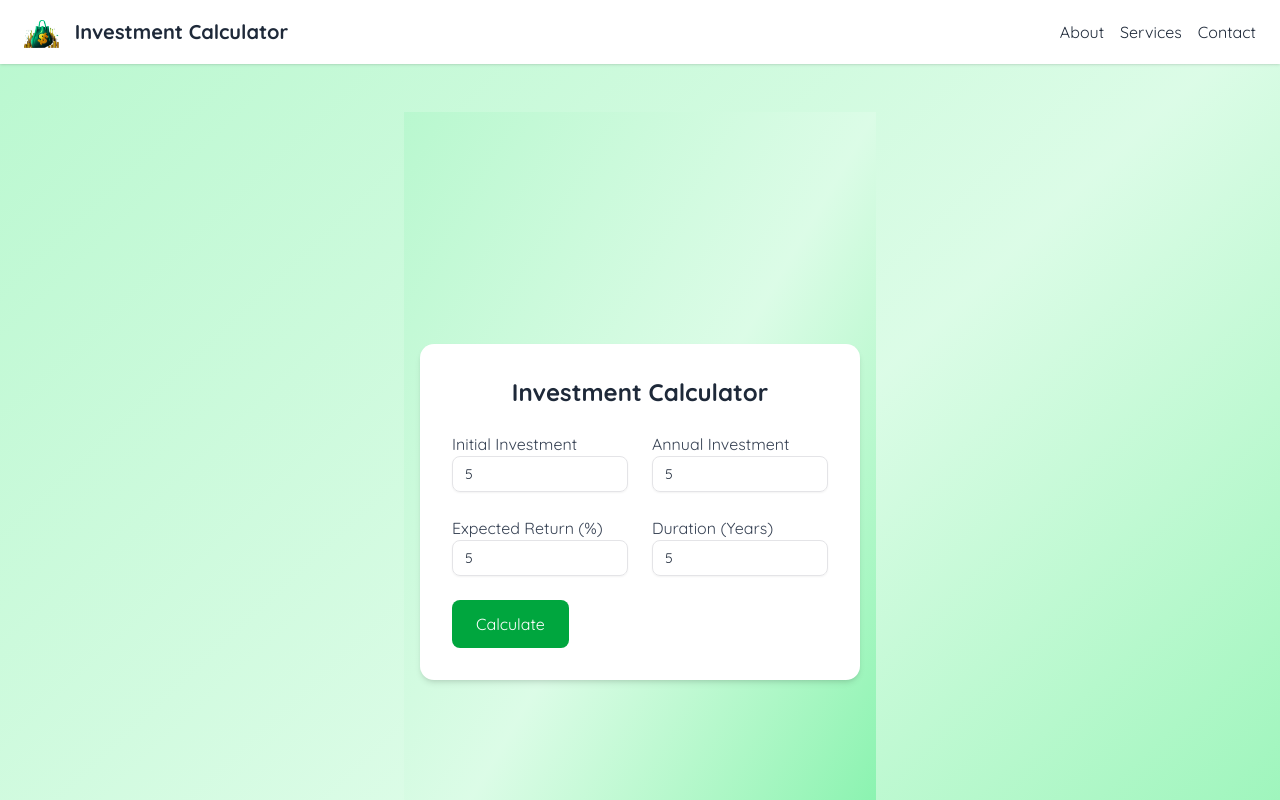
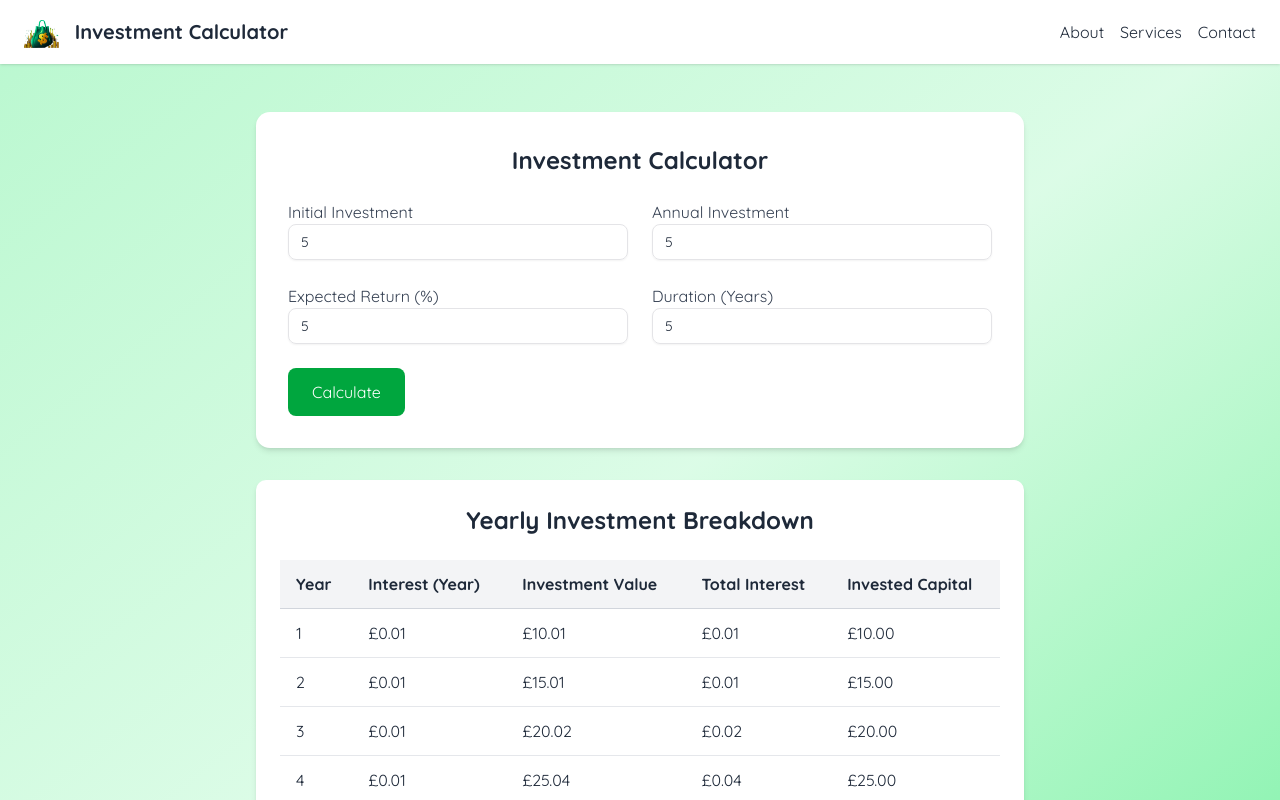
Before and after one commit to oanskyy/investment-calculator, a React (Vite) app: page / in a window 1280 px wide. Both pictures are taken after typing "5", "5", "5", "5" into the empty fields and a click on the button "Calculate". Shown: the top 800 px of the page. Built offline with nearby package versions, Linux system fonts and the light colour scheme.

Commit message:
feat(ui): display yearly investment results with detailed breakdown

```diff
--- a/src/components/InvestmentForm.tsx
+++ b/src/components/InvestmentForm.tsx
@@ -1,10 +1,11 @@
 import { Input } from "@/components/ui/input"
 import { useState } from "react"
-import ResultCard from "./ResultCard"
-import { calculateFutureValue } from "@/lib/calculateFutureValue"
+import { YearlyResult } from "../App"
+
+import { calculateInvestmentResults } from "@/util/investment"
 
 interface InvestmentFormProps {
-	onResult: (value: number) => void
+	onResult: (value: YearlyResult[]) => void
 }
 
 export default function InvestmentForm({ onResult }: InvestmentFormProps) {
@@ -34,10 +35,17 @@ export default function InvestmentForm({ onResult }: InvestmentFormProps) {
 		}
 
 		console.log(`Calculating Future Value with: P=${P}, A=${A}, r=${r}, t=${t}`)
-		const futureValue = calculateFutureValue(P, A, r, t)
-		console.log(`Calculated Future Value: £${futureValue.toFixed(2)}`)
+		// const futureValue = calculateFutureValue(P, A, r, t)
+		const futureValues = calculateInvestmentResults({
+			initialInvestment: P,
+			annualInvestment: A,
+			expectedReturn: r,
+			duration: t
+		})
+		console.log("Calculated Future Values:")
+		console.table(futureValues)
 
-		onResult(futureValue) // update the result
+		onResult(futureValues) // update the result
 	}
 
 	const handleChange = (e: React.ChangeEvent<HTMLInputElement>) => {
@@ -45,16 +53,15 @@ export default function InvestmentForm({ onResult }: InvestmentFormProps) {
 
 		setFormValues(prevValues => ({
 			...prevValues,
-			[id]: value
+			[id]: +value
 		}))
 		console.log(`Updated ${id}: ${value}`)
 	}
 
 	return (
-		<div className='min-h-screen flex flex-col items-center justify-center bg-gradient-to-br from-green-200 via-green-100 to-green-300 px-4'>
 		<form
 			onSubmit={handleSubmit}
-				className='w-full max-w-2xl bg-white p-8 rounded-xl shadow-md space-y-6'
+			className='w-full max-w-3xl bg-white p-8 rounded-xl shadow-md space-y-6'
 		>
 			<h2 className='text-2xl font-bold text-gray-800 text-center'>
 				Investment Calculator
@@ -141,6 +148,5 @@ export default function InvestmentForm({ onResult }: InvestmentFormProps) {
 				Calculate
 			</button>
 		</form>
-		</div>
 	)
 }
--- a/src/components/ResultCard.tsx
+++ b/src/components/ResultCard.tsx
@@ -1,15 +1,58 @@
+import { YearlyResult } from "../App"
 
 interface ResultCardProps {
-	value: number
+	value: YearlyResult[]
 }
 
 export default function ResultCard({ value }: ResultCardProps) {
 	return (
-		<div className='mt-8 bg-white shadow-md rounded-lg p-6 text-center w-full max-w-2xl'>
-			<h3 className='text-lg text-gray-600 mb-2'>Estimated Future Value</h3>
-			<p className='text-3xl font-bold text-green-700 tracking-tight'>
-				£{value.toLocaleString(undefined, { minimumFractionDigits: 2 })}
-			</p>
+		<div className='mt-8 bg-white shadow-md rounded-lg p-6 w-full max-w-3xl overflow-x-auto'>
+			<h3 className='text-2xl font-bold text-center mb-6 text-gray-800'>
+				Yearly Investment Breakdown
+			</h3>
+
+			<table className='min-w-full text-base text-gray-800 text-left'>
+				<thead className='border-b border-gray-300 font-semibold bg-gray-100'>
+					<tr>
+						<th className='px-4 py-3'>Year</th>
+						<th className='px-4 py-3'>Interest (Year)</th>
+						<th className='px-4 py-3'>Investment Value</th>
+						<th className='px-4 py-3'>Total Interest</th>
+						<th className='px-4 py-3'>Invested Capital</th>
+					</tr>
+				</thead>
+				<tbody>
+					{value.map(entry => (
+						<tr key={entry.year} className='border-b border-gray-200'>
+							<td className='px-4 py-3'>{entry.year}</td>
+							<td className='px-4 py-3'>
+								{entry.interest.toLocaleString("en-GB", {
+									style: "currency",
+									currency: "GBP"
+								})}
+							</td>
+							<td className='px-4 py-3'>
+								{entry.valueEndOfYear.toLocaleString("en-GB", {
+									style: "currency",
+									currency: "GBP"
+								})}
+							</td>
+							<td className='px-4 py-3'>
+								{entry.totalInterest.toLocaleString("en-GB", {
+									style: "currency",
+									currency: "GBP"
+								})}
+							</td>
+							<td className='px-4 py-3'>
+								{entry.investedCapital.toLocaleString("en-GB", {
+									style: "currency",
+									currency: "GBP"
+								})}
+							</td>
+						</tr>
+					))}
+				</tbody>
+			</table>
 		</div>
 	)
 }
--- a/src/util/investment.js
+++ /dev/null
@@ -1,38 +0,0 @@
-// This function expects a JS object as an argument
-// The object should contain the following properties
-// - initialInvestment: The initial investment amount
-// - annualInvestment: The amount invested every year
-// - expectedReturn: The expected (annual) rate of return
-// - duration: The investment duration (time frame)
-export function calculateInvestmentResults({
-  initialInvestment,
-  annualInvestment,
-  expectedReturn,
-  duration,
-}) {
-  const annualData = [];
-  let investmentValue = initialInvestment;
-
-  for (let i = 0; i < duration; i++) {
-    const interestEarnedInYear = investmentValue * (expectedReturn / 100);
-    investmentValue += interestEarnedInYear + annualInvestment;
-    annualData.push({
-      year: i + 1, // year identifier
-      interest: interestEarnedInYear, // the amount of interest earned in this year
-      valueEndOfYear: investmentValue, // investment value at end of year
-      annualInvestment: annualInvestment, // investment added in this year
-    });
-  }
-
-  return annualData;
-}
-
-// The browser-provided Intl API is used to prepare a formatter object
-// This object offers a "format()" method that can be used to format numbers as currency
-// Example Usage: formatter.format(1000) => yields "$1,000"
-export const formatter = new Intl.NumberFormat('en-US', {
-  style: 'currency',
-  currency: 'USD',
-  minimumFractionDigits: 0,
-  maximumFractionDigits: 0,
-});
--- /dev/null
+++ b/src/util/investment.ts
@@ -0,0 +1,83 @@
+// This function expects a JS object as an argument
+// The object should contain the following properties
+// - initialInvestment: The initial investment amount
+// - annualInvestment: The amount invested every year
+// - expectedReturn: The expected (annual) rate of return
+// - duration: The investment duration (time frame)
+// export function calculateInvestmentResults({
+// 	initialInvestment,
+// 	annualInvestment,
+// 	expectedReturn,
+// 	duration
+// }: {
+// 	initialInvestment: number
+// 	annualInvestment: number
+// 	expectedReturn: number
+// 	duration: number
+// }) {
+// 	const annualData = []
+// 	let investmentValue = initialInvestment
+
+// 	for (let i = 0; i < duration; i++) {
+// 		const interestEarnedInYear = investmentValue * (expectedReturn / 100)
+// 		investmentValue += interestEarnedInYear + annualInvestment
+// 		annualData.push({
+// 			year: i + 1, // year identifier
+// 			interest: interestEarnedInYear, // the amount of interest earned in this year
+// 			valueEndOfYear: investmentValue, // investment value at end of year
+// 			annualInvestment: annualInvestment // investment added in this year
+// 		})
+// 	}
+
+// 	return annualData
+// }
+export function calculateInvestmentResults({
+	initialInvestment,
+	annualInvestment,
+	expectedReturn,
+	duration
+}: {
+	initialInvestment: number
+	annualInvestment: number
+	expectedReturn: number
+	duration: number
+}) {
+	const annualData = []
+	let investmentValue = initialInvestment
+	let totalInterest = 0
+	let totalInvestedCapital = initialInvestment
+
+	for (let i = 0; i < duration; i++) {
+		// 1. Add this year's investment first
+		investmentValue += annualInvestment
+		totalInvestedCapital += annualInvestment
+
+		// 2. Calculate interest on the updated investment
+		const interestEarnedInYear = investmentValue * (expectedReturn / 100)
+		investmentValue += interestEarnedInYear
+
+		// 3. Track total interest
+		totalInterest += interestEarnedInYear
+
+		// 4. Push data
+		annualData.push({
+			year: i + 1,
+			interest: interestEarnedInYear,
+			valueEndOfYear: investmentValue,
+			totalInterest,
+			investedCapital: totalInvestedCapital
+		})
+	}
+
+	return annualData
+}
+
+// The browser-provided Intl API is used to prepare a formatter object
+// This object offers a "format()" method that can be used to format numbers as currency
+// Example Usage: formatter.format(1000) => yields "$1,000"
+export const formatter = new Intl.NumberFormat("en-US", {
+	style: "currency",
+	currency: "USD",
+	minimumFractionDigits: 0,
+	maximumFractionDigits: 0
+})
```
Also changed, not shown: src/components/Header.tsx (renamed from src/components/Header.jsx). Lines whose indentation alone changed are shown as unchanged.
